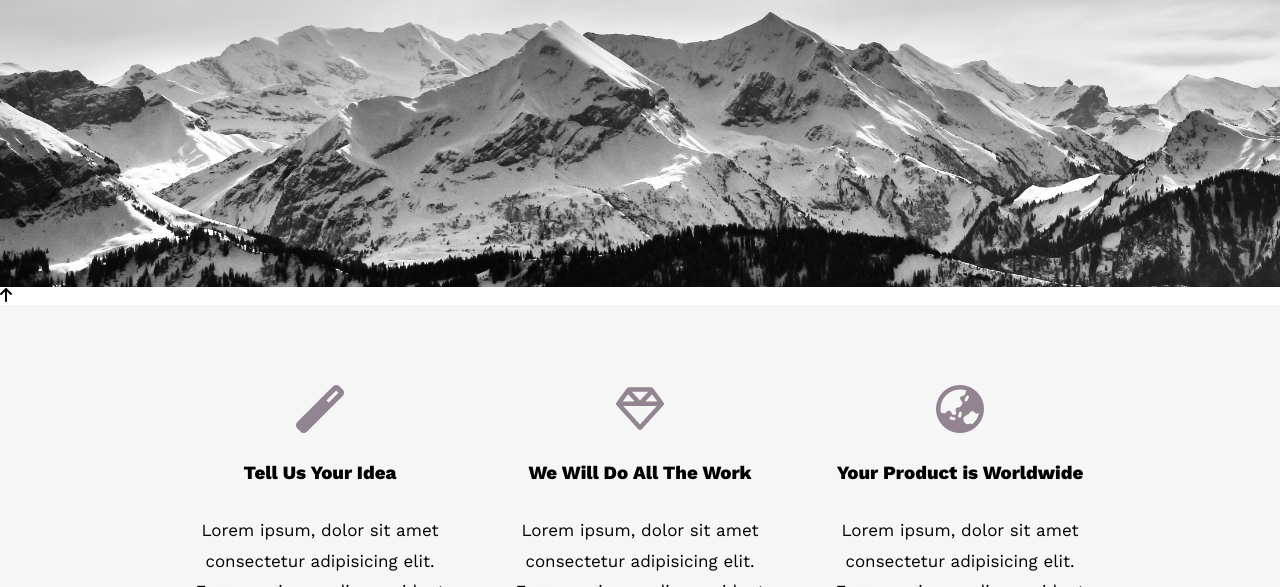
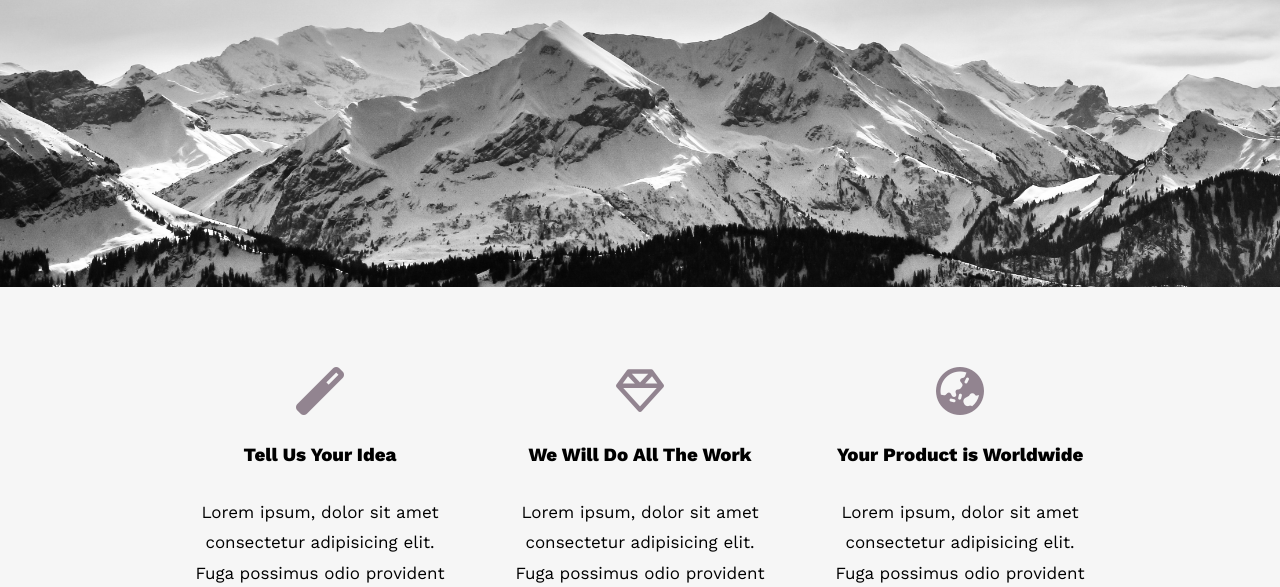
Before and after one commit to 3bdoMorsyy/Template-One, a plain HTML site: page index.html in a window 1280 px wide. Shown: the part 513-1100 px from the top of the page. Drawn offline with nearby package versions, Linux system fonts and the light colour scheme; a web font is replaced by a local one.

Commit message:
Modify 1

```diff
--- a/index.html
+++ b/index.html
@@ -46,9 +46,6 @@
             </div>
         </div>
         <!-- End Landing Section -->
-        <div class="scroll-up">
-            <i class="fa-solid fa-arrow-up"></i>
-        </div>
         <!-- Start Features -->
         <div class="features">
             <div class="container">
```
